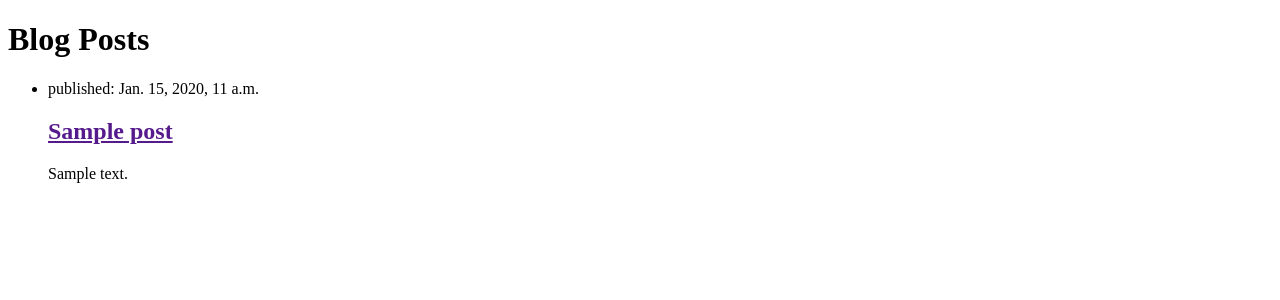
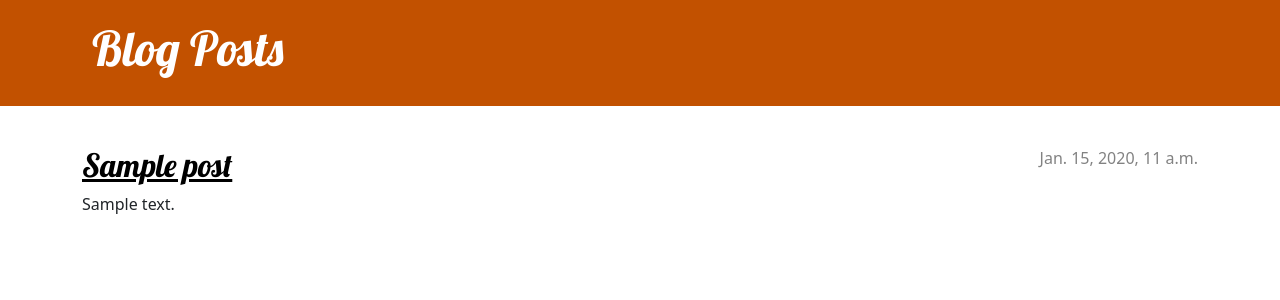
Before and after one commit to fitahw/TFIB-repo, a Django app: page / in a window 1280 px wide. Shown: the top 300 px of the page. Run offline with Django 5.2, Linux system fonts and the light colour scheme; tables that the repository leaves empty hold one stand-in row (values such as "Sample post").

Commit message:
aldlawdlakwdl

```diff
--- /dev/null
+++ b/blog/static/css/blog.css
@@ -0,0 +1,71 @@
+.page-header {
+    background-color: #C25100;
+    margin-top: 0;
+    margin-bottom: 40px;
+    padding: 20px 20px 20px 40px;
+}
+
+.page-header h1,
+.page-header h1 a,
+.page-header h1 a:visited,
+.page-header h1 a:active {
+    color: #ffffff;
+    font-size: 36pt;
+    text-decoration: none;
+}
+
+h1,
+h2,
+h3,
+h4 {
+    font-family: 'Lobster', cursive;
+}
+
+.date {
+    color: #828282;
+}
+
+.save {
+    float: right;
+}
+
+.post-form textarea,
+.post-form input {
+    width: 100%;
+}
+
+.top-menu,
+.top-menu:hover,
+.top-menu:visited {
+    color: #ffffff;
+    float: right;
+    font-size: 26pt;
+    margin-right: 20px;
+}
+
+.post {
+    margin-bottom: 70px;
+}
+
+.post h2 a,
+.post h2 a:visited {
+    color: #000000;
+}
+
+.post > .date,
+.post > .actions {
+    float: right;
+}
+
+.btn-secondary,
+.btn-secondary:visited {
+    color: #C25100;
+    background: none;
+    border-color: #C25100;
+    margin-left: 15px;
+}
+
+.btn-secondary:hover {
+    color: #FFFFFF;
+    background-color: #C25100;
+}
--- /dev/null
+++ b/blog/templates/blog/base.html
@@ -0,0 +1,27 @@
+{% load static %}
+<!DOCTYPE html>
+<html lang="en">
+    <head>
+        <link rel="stylesheet" href="https://cdn.jsdelivr.net/npm/bootstrap@5.3.3/dist/css/bootstrap.min.css" integrity="sha384-QWTKZyjpPEjISv5WaRU9OFeRpok6YctnYmDr5pNlyT2bRjXh0JMhjY6hW+ALEwIH" crossorigin="anonymous">
+        <link rel="stylesheet" href="https://fonts.googleapis.com/css?family=Lobster&subset=latin,latin-ext">
+        <link rel="stylesheet" href="{% static 'css/blog.css' %}">
+        <meta charset="UTF-8">
+        <meta name="viewport" content="width=device-width, initial-scale=1">
+        <title>Blog - Post List</title>
+    </head>
+    <body>
+        <header class="page-header">
+            <div class="container">
+                <h1><a href="/">Blog Posts</a></h1>
+            </div>
+        </header>
+        <main class="container">
+            <div class="row">
+                <div class="col">
+                    {% block content %}
+                    {% endblock %}
+                </div>
+            </div>
+        </main>
+    </body>
+</html>
--- a/blog/templates/blog/post_list.html
+++ b/blog/templates/blog/post_list.html
@@ -1,22 +1,13 @@
-<!DOCTYPE html>
-<html lang="en">
-<head>
-    <meta charset="UTF-8">
-    <meta name="viewport" content="width=device-width, initial-scale=1">
-    <title>Blog - Post List</title>
-</head>
-<body>
-    <h1>Blog Posts</h1>
-    <ul>
-        {% for post in posts %}
-            <li>
-                <time>published: {{ post.published_date }}</time>
-                <h2><a href="">{{ post.title }}</a></h2>
-                <p>{{ post.text|linebreaksbr }}</p>
-            </li>
-        {% empty %}
-            <li>No posts available.</li>
-        {% endfor %}
-    </ul>
-</body>
-</html>
+{% extends 'blog/base.html' %}
+
+{% block content %}
+    {% for post in posts %}
+        <article class="post">
+            <time class="date">
+                {{ post.published_date }}
+            </time>
+            <h2><a href="{% url 'post_detail' pk=post.pk %}">{{ post.title }}</a></h2>
+            <p>{{ post.text|linebreaksbr }}</p>
+        </article>
+    {% endfor %}
+{% endblock %}
--- a/blog/urls.py
+++ b/blog/urls.py
@@ -3,6 +3,7 @@ from . import views
 
 urlpatterns = [
     path('', views.post_list, name='post_list'),
+    path('post/<int:pk>/', views.post_detail, name='post_detail'),
 ]
 # This code defines the URL patterns for the blog application.
 # The `urlpatterns` list routes URLs to views.
--- a/blog/views.py
+++ b/blog/views.py
@@ -1,7 +1,11 @@
-from django.shortcuts import render
+from django.shortcuts import render, get_object_or_404
 from django.utils import timezone
 from .models import Post
 # Create your views here.
 def post_list(request):
     posts = Post.objects.filter(published_date__lte=timezone.now()).order_by('published_date')
     return render(request, 'blog/post_list.html', {'posts': posts})
+
+def post_detail(request, pk):
+    post = get_object_or_404(Post, pk=pk)
+    return render(request, 'blog/post_detail.html', {'post': post})
```
Also changed, not shown: blog/templates/blog/post_detail.html (added, +13 -0 lines).
